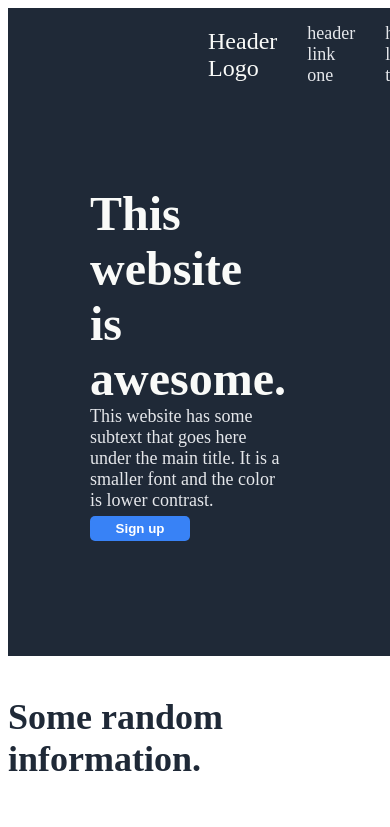
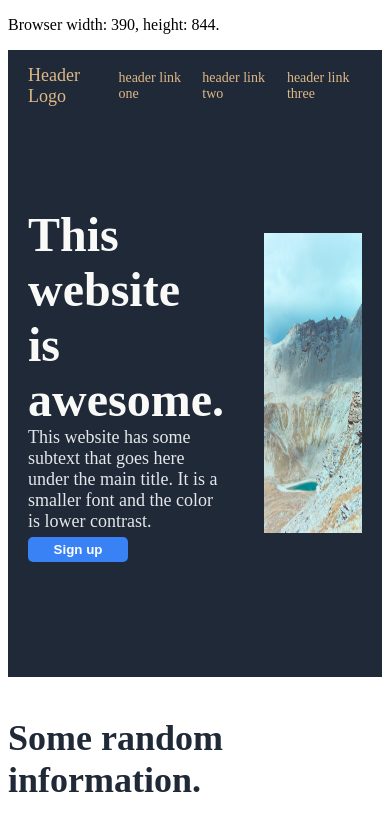
Before and after one commit to SaffetGokcenSen/odin_landing_page_project, a plain HTML site: page index.html in a window 390 px wide. Shown: the top 827 px of the page. Drawn offline with Linux system fonts and the light colour scheme.

Commit message:
added media queries of small and very large screens for header and its top, logo and links

```diff
--- a/css/styles.css
+++ b/css/styles.css
@@ -1,4 +1,5 @@
-/*Size Content to The Viewport
+/*
+Size Content to The Viewport
 Users are used to scroll websites vertically on both desktop and mobile devices - but not horizontally!
 
 So, if the user is forced to scroll horizontally, or zoom out, to see the whole web page it results in a poor user experience.
@@ -9,7 +10,8 @@ Some additional rules to follow:
 
 2. Do NOT let the content rely on a particular viewport width to render well - Since screen dimensions and width in CSS pixels vary widely between devices, content should not rely on a particular viewport width to render well.
 
-3. Use CSS media queries to apply different styling for small and large screens - Setting large absolute CSS widths for page elements will cause the element to be too wide for the viewport on a smaller device. Instead, consider using relative width values, such as width: 100%. Also, be careful of using large absolute positioning values. It may cause the element to fall outside the viewport on small devices.*/
+3. Use CSS media queries to apply different styling for small and large screens - Setting large absolute CSS widths for page elements will cause the element to be too wide for the viewport on a smaller device. Instead, consider using relative width values, such as width: 100%. Also, be careful of using large absolute positioning values. It may cause the element to fall outside the viewport on small devices.
+*/
 
 .page {
     display: flex;
@@ -22,8 +24,6 @@ header {
     background-color: #1F2937;
     display: flex;
     flex-direction: column;
-    padding-left: 200px;
-    padding-right: 200px;
     padding-top: 15px;
     padding-bottom: 15px;
 }
@@ -31,22 +31,52 @@ header {
 .header-top {
     display: flex;
     align-items: center;
-    gap: 30px;
-}
-
-.header-logo {
-    font-size: 24px;
-    color: #F9FAF8;
 }
 
 .push-right {
     margin-left: auto;
 }
 
-.links {
-    font-size: 18px;
-    color: #E5E7EB;
+@media only screen and (min-width: 1200px){
+    header {
+        padding-left: 200px;
+        padding-right: 200px;
+    }
 
+    .header-top {
+        gap: 30px;
+    }
+
+    .header-logo {
+        font-size: 24px;
+        color: #F9FAF8;
+    }
+
+    .links {
+        font-size: 18px;
+        color: #E5E7EB;
+    }
+}
+
+@media only screen and (max-width: 600px){
+    header {
+        padding-left: 20px;
+        padding-right: 20px;
+    }
+
+    .header-top {
+        gap: 15px;
+    }
+
+    .header-logo {
+        font-size: 18px;
+        color: burlywood;
+    }
+
+    .links {
+        font-size: 14px;
+        color: burlywood;
+    }
 }
 
 .header-body {
--- a/index.html
+++ b/index.html
@@ -7,6 +7,14 @@
         <link rel="stylesheet" href="css/styles.css">
     </head>
     <body>
+        <p id="demo"></p>
+        <script>
+            var w = window.innerWidth;
+            var h = window.innerHeight;
+
+            var x = document.getElementById("demo");
+            x.innerHTML = "Browser width: " + w + ", height: " + h + ".";
+        </script>
         <div class="page">
             <header>
                 <div class="header-top">
```
